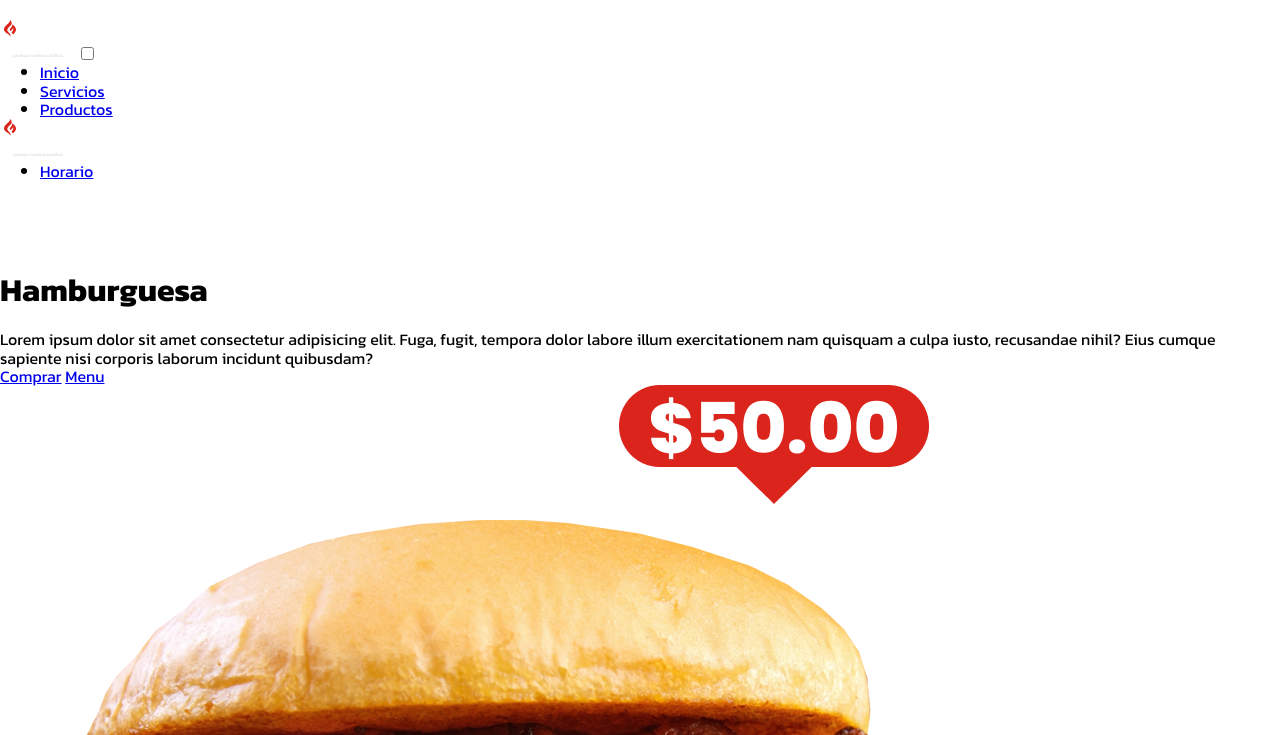
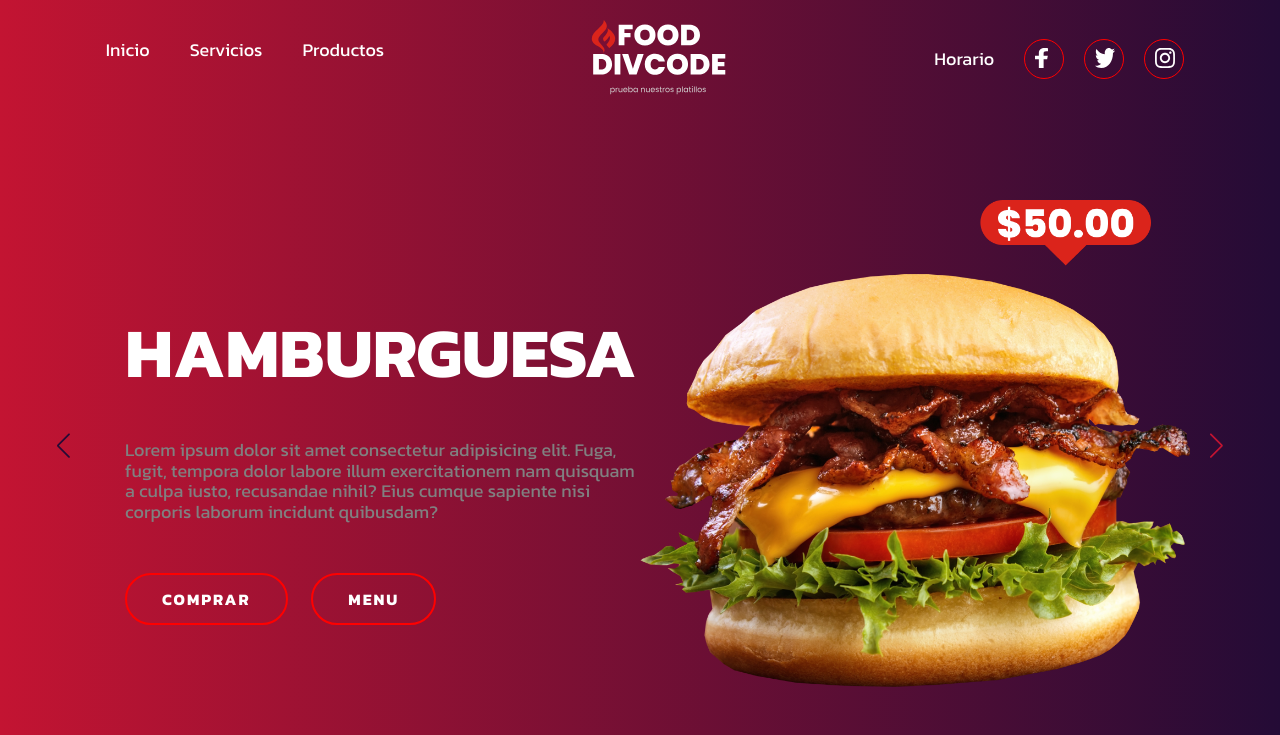
Before and after one commit to Darwininii/Pag-web, a plain HTML site: page index.html in a window 1280 px wide. Shown: the top 735 px of the page. Drawn offline with nearby package versions, Linux system fonts and the light colour scheme.

Commit message:
casi está por terminar el CSS. se realizó la mayoria de los items, en imagenes, en el Slider, iconos superiores, ahora se trabajará en el apartado de tabs...

```diff
--- a/CSS/estilos.css
+++ b/CSS/estilos.css
@@ -1,5 +1,185 @@
 @import url('https://fonts.googleapis.com/css2?family=Kanit:wght@300;400;600;700&display=swap');
 
+*{
+    margin: 0;
+    padding: 0;
+    box-sizing: border-box;
+    text-decoration: none;
+    list-style: none;
+}
+
 body{
+
+    background: #c31432;  /* fallback for old browsers */
+    background: -webkit-linear-gradient(to left, #240b36, #c31432);  /* Chrome 10-25, Safari 5.1-6 */
+    background: linear-gradient(to left, #240b36, #c31432); /* W3C, IE 10+/ Edge, Firefox 16+, Chrome 26+, Opera 12+, Safari 7+ */
+
     font-family: "Kanit", sans-serif;
 }
+
+.container{
+    max-width: 90%;
+    max-width: 1200px;
+    margin: 0 auto;
+}
+
+.swiper-button-prev::after{
+    font-size: 25px;
+}
+
+.swiper-button-next::after{
+    font-size: 25px;
+}
+.swiper-button-next{
+    color: #c31432;
+}
+
+.swiper-button-prev{
+    color: #240b36;
+}
+
+.swiper-pagination-bullet{
+    background-color: #d3d2d2;
+    opacity: 1;
+}
+
+.swiper-pagination-bullet{
+    background-color: #8822d1;
+}
+
+.menu{
+    position: absolute;
+    top: 20px;
+    left: 0;
+    right: 0;
+    display: flex;
+    justify-content: center;
+    z-index: 1000;
+}
+
+.navbar{
+    display: flex;
+}
+
+.menu-1{
+margin-right: 180px;
+}
+
+.menu-2{
+    margin-left: 180px;
+    display: flex;
+    align-items: center;
+}
+
+.logo-1{
+    width: 0;
+}
+
+.logo-2{
+    width: 150px;
+}
+
+.socials{
+    display: flex;
+}
+
+.social{
+    margin: 0 10px;
+    height: 40px;
+    width: 40px;
+    border: 1px solid red;
+    border-radius: 50%;
+}
+
+.social:hover{
+    background-color: red;
+}
+
+.social img{
+    margin: 8px 0 0 10px;
+}
+
+.menu .navbar ul li{
+    position: relative;
+    float: left;
+}
+
+.menu .navbar ul li a{
+    font-size: 18px;
+    padding: 20px;
+    color: white;
+    display: block;
+}
+
+.menu .navbar ul li a:hover{
+    color: red;
+}
+
+#menu{
+    display: none;
+}
+
+.menu-icono{
+    width: 25px;
+}
+
+.menu label{
+    cursor:pointer;
+    display: none;
+}
+
+.header-content{
+    margin-top: 200px;
+    padding-bottom: 50px;
+}
+
+.slider{
+    display: flex;
+    align-items: center;
+}
+
+.slider-txt{
+    margin-left: 85px;
+    width: 50%;
+}
+
+.slider-txt h1{
+    font-size: 70px;
+    color: white;
+    text-transform: uppercase;
+    font-size: 800;
+}
+
+.slider-txt p{
+    font-size: 18px;
+    color: gray;
+}
+
+.botones{
+    margin-top: 50px;
+}
+
+.boton-1{
+    display: inline-block;
+    padding: 15px 35px;
+    border: 2px solid red;
+    color: white;
+    font-weight: 800;
+    letter-spacing: 2px;
+    text-transform: uppercase;
+    margin-right: 20px;
+    border-radius: 50px;
+}
+
+.boton-1:hover{
+    background-color: red;
+}
+
+.slider-img{
+    width: 50%;
+}
+
+.slider-img img{
+    margin-right: 225px;
+    width: 550px;
+}
--- a/index.html
+++ b/index.html
@@ -3,16 +3,17 @@
 <head>
     <meta charset="UTF-8">
     <meta name="viewport" content="width=device-width, initial-scale=1.0">
-    <title>Document</title>
+    <title>Menu</title>
     <link rel="stylesheet" href="https://cdn.jsdelivr.net/npm/swiper/swiper-bundle.min.css" />
-    <link rel="shortcut icon" href="favicon.ico" type="image/x-icon">
+    <link rel="shortcut icon" href="imagenes/food-menu-solid-24.png" type="image/x-icon">
     <link rel="stylesheet" href="./CSS/normalize.css">
     <link rel="stylesheet" href="./CSS/estilos.css">
+    <link rel="stylesheet" href="./JS/index.js">
 </head>
 <body>
     <header class="hero">
-        <nav class="nav contenedor">
-            <div class="menu contenedor">
+        <nav class="nav container">
+            <div class="menu container">
                 <img src="imagenes/logo.svg" alt="" class="logo-1">
             <input type="checkbox" id="menu"/>
             <label for="menu">
@@ -57,8 +58,8 @@
                     <div class="swiper-wrapper">
 
                         <div class="swiper-slide">
-                            <div class="slaider">
-                                <div class="slider-text">
+                            <div class="slider">
+                                <div class="slider-txt">
                                     <h1>Hamburguesa</h1>
                                     <p>
                                         Lorem ipsum dolor sit amet consectetur adipisicing elit. Fuga, fugit, tempora dolor labore illum exercitationem nam quisquam a culpa iusto, recusandae nihil? Eius cumque sapiente nisi corporis laborum incidunt quibusdam?
@@ -74,8 +75,8 @@
                             </div>
                         </div>
                         <div class="swiper-slide">
-                            <div class="slaider">
-                                <div class="slider-text">
+                            <div class="slider">
+                                <div class="slider-txt">
                                     <h1>Torta</h1>
                                     <p>
                                         Lorem ipsum dolor sit amet consectetur adipisicing elit. Fuga, fugit, tempora dolor labore illum exercitationem nam quisquam a culpa iusto, recusandae nihil? Eius cumque sapiente nisi corporis laborum incidunt quibusdam?
@@ -91,8 +92,8 @@
                             </div>
                         </div>
                         <div class="swiper-slide">
-                            <div class="slaider">
-                                <div class="slider-text">
+                            <div class="slider">
+                                <div class="slider-txt">
                                     <h1>Hamburguesa</h1>
                                     <p>
                                         Lorem ipsum dolor sit amet consectetur adipisicing elit. Fuga, fugit, tempora dolor labore illum exercitationem nam quisquam a culpa iusto, recusandae nihil? Eius cumque sapiente nisi corporis laborum incidunt quibusdam?
@@ -117,7 +118,7 @@
     </header>
 
     <main class="productos">
-        <div class="tabs-contenedor">
+        <div class="tabs-container">
 
             <input type="radio" name="tabs" id="tab1" checked="checked" class="tabInput" value="1">
             <label for="tab1">Hamburguesa</label>
@@ -296,7 +297,7 @@
         </div>
     </main>
 
-    <section class="info-contenedor">
+    <section class="info-container">
         <div class="info-img">
             <img src="imagenes/info.png" alt="">
         </div>
@@ -309,7 +310,7 @@
     </section>
 
     <section class="horario">
-        <div class="horario-info-contenedor">
+        <div class="horario-info-container">
             <h2>Horario</h2>
             <div class="horario-txt">
                 <div class="txt">
@@ -351,7 +352,7 @@
         <iframe class="mapa" src="https://www.google.com/maps/embed?pb=!1m18!1m12!1m3!1d31339.50630709989!2d-74.80557058916021!3d10.930227500000003!2m3!1f0!2f0!3f0!3m2!1i1024!2i768!4f13.1!3m3!1m2!1s0x8ef5cd6094289dcd%3A0x7e9f04dc2ec7d288!2sDanny%20Fast%20Food%20-%20Salamanca!5e0!3m2!1ses-419!2sco!4v1729475939708!5m2!1ses-419!2sco" width="600" height="450" style="border:0;" allowfullscreen="" loading="lazy" referrerpolicy="no-referrer-when-downgrade"></iframe>
     </section>
 
-    <footer class="footer-contenedor">
+    <footer class="footer-container">
         <img src="imagenes/logo.svg" alt="" class="logo-2">
         <div class="links">
             <h4>Lorem</h4>
@@ -405,5 +406,6 @@
     </footer>
 
     <script src="https://cdn.jsdelivr.net/npm/swiper/swiper-bundle.min.js"></script>
+    <script src="index.js"></script>
 </body>
 </html>
```
Also changed, not shown: imagenes/food-menu-solid-24.png (added).
